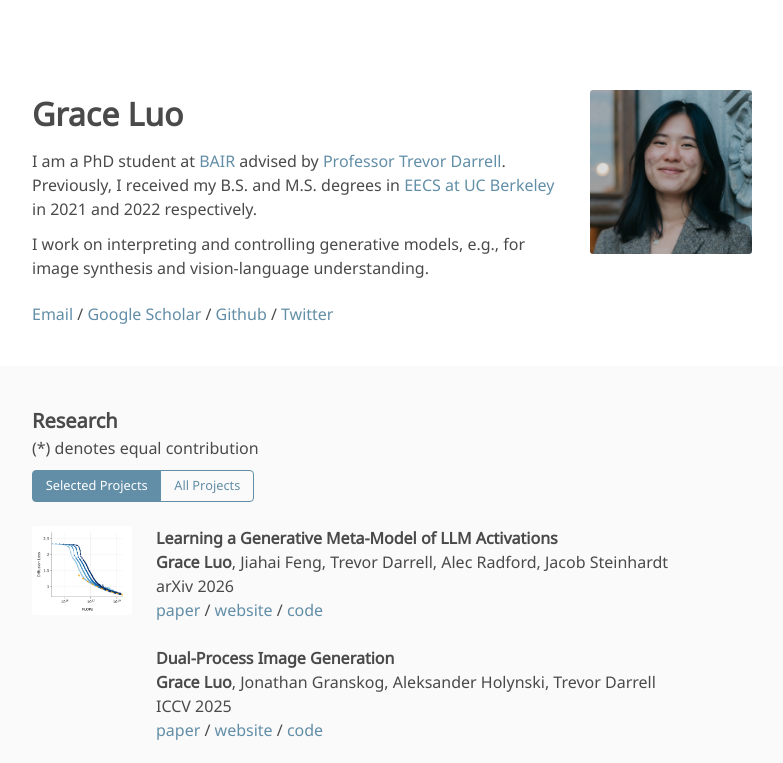
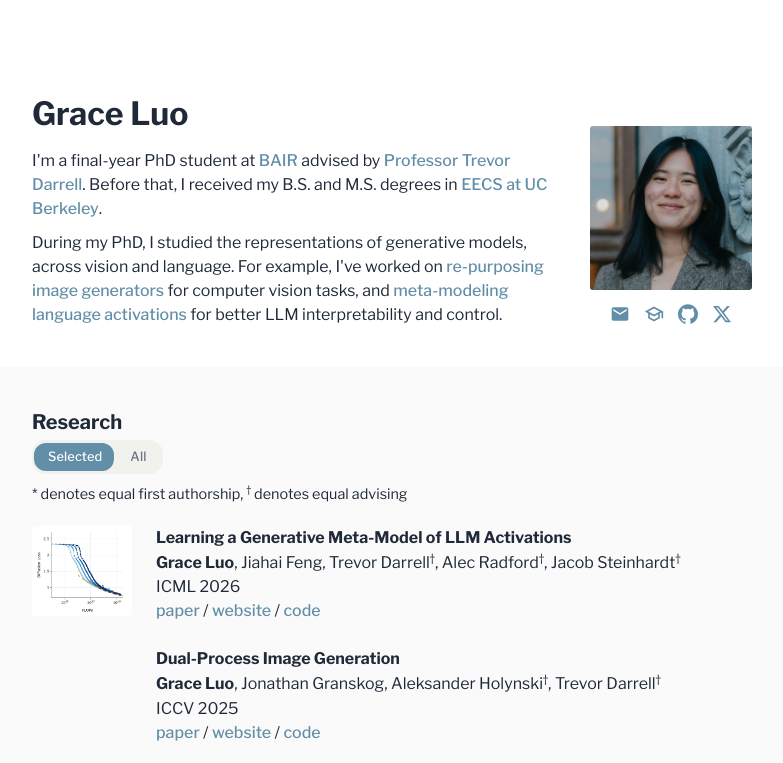
Before and after one commit to g-luo/g-luo.github.io, a plain HTML site: page index.html in a window 1280 px wide. Shown: the top 763 px of the page, without its empty margins (248-1031 px from the left). Drawn offline with nearby package versions, Linux system fonts and the light colour scheme; grey boxes are pictures that could not be loaded.

Commit message:
Restyle website

```diff
--- a/css/styles.css
+++ b/css/styles.css
@@ -1,5 +1,10 @@
 body {
-  font-family: 'Noto Sans', sans-serif !important;
+  font-family: "Libre Franklin", system-ui, -apple-system, BlinkMacSystemFont, "Segoe UI", Roboto, sans-serif !important;
+  color: #1f2937;
+}
+
+sup {
+  font-size: 0.7em;
 }
 
 a {
@@ -26,8 +31,58 @@ img,video {
   display: block;
 }
 
+@media (max-width: 768px) {
+  img, video {
+    margin-left: auto;
+    margin-right: auto;
+  }
+
+  .project-item .column.is-2 {
+    text-align: center;
+  }
+
+  .project-item .image {
+    display: inline-block;
+    max-width: 200px;
+    width: 100%;
+  }
+
+  .profile-links {
+    justify-content: center;
+  }
+}
+
 .app-container {
   max-width: min(80%, 720px);
+}
+
+.profile-links {
+  display: flex;
+  justify-content: center;
+  gap: 14px;
+  margin-top: 14px;
+}
+
+.profile-links a {
+  display: inline-flex;
+  align-items: center;
+  justify-content: center;
+  color: #628ea7 !important;
+  transition:
+    transform 0.25s cubic-bezier(0.68, -0.4, 0.265, 1.4),
+    color 0.2s ease;
+}
+
+.profile-links a:hover {
+  color: #f8b364 !important;
+  transform: translateY(-2px) rotate(-6deg);
+}
+
+.profile-links svg {
+  width: 20px;
+  height: 20px;
+  display: block;
+  fill: currentColor;
 }
 
 .spacer {
@@ -41,53 +96,102 @@ img,video {
 .project-links {
 }
 
-.project-filter .button {
-  font-family: 'Noto Sans', sans-serif !important;
-  font-size: 0.8rem;
-  border-radius: 4px;
-  border-color: #628ea7;
+.project-toggle {
+  position: relative;
+  display: inline-flex;
+  align-items: center;
+  padding: 2px;
+  margin: 0.2em 0 0.5em;
+  background-color: #f1f1ee;
+  border-radius: 14px;
+  font-family: "Libre Franklin", system-ui, -apple-system, BlinkMacSystemFont, "Segoe UI", Roboto, sans-serif;
 }
 
-.project-filter .button:focus,
-.project-filter .button:active,
-.project-filter .button.is-info:focus,
-.project-filter .button.is-info.is-focused,
-.project-filter .button.is-selected:focus,
-.project-filter .button.is-selected:active,
-.project-filter .button:focus:not(:active),
-.project-filter .button.is-info:focus:not(:active) {
-  outline: none !important;
-  box-shadow: none !important;
+.project-toggle-thumb {
+  position: absolute;
+  top: 3px;
+  bottom: 3px;
+  left: 0;
+  background-color: #628ea7;
+  border-radius: 12px;
+  transform: translateX(0);
+  transition: transform 0.25s ease, width 0.25s ease;
+  pointer-events: none;
+  z-index: 0;
 }
 
-.project-filter .button.is-selected,
-.project-filter .button.is-info {
-  background-color: #628ea7;
-  border-color: #628ea7;
-  color: #fff;
+.project-toggle-option {
+  position: relative;
+  z-index: 1;
+  appearance: none;
+  border: none;
+  background: transparent;
+  font: inherit;
+  font-size: 0.8rem;
+  font-weight: 500;
+  letter-spacing: 0.01em;
+  padding: 5px 14px;
+  border-radius: 12px;
+  color: #6b7280;
+  cursor: pointer;
+  transition: color 0.2s ease;
 }
 
-.project-filter .button.is-selected:hover,
-.project-filter .button.is-info:hover {
-  background-color: #547a94;
-  border-color: #547a94;
-  color: #fff;
+.project-toggle-option:focus {
+  outline: none;
 }
 
-.project-filter .button:not(.is-selected):not(.is-info) {
-  background-color: transparent;
-  color: #628ea7;
+.project-toggle-option:hover:not(.is-active) {
+  color: #1f2937;
 }
 
-.project-filter .button:not(.is-selected):not(.is-info):hover {
-  background-color: rgba(98, 142, 167, 0.1);
-  color: #628ea7;
+.project-toggle-option.is-active {
+  color: #fff;
 }
 
 .project-item[style*="display: none"] {
   margin: 0;
   padding: 0;
   overflow: hidden;
+}
+
+.project-item .image {
+  position: relative;
+  overflow: hidden;
+  border-radius: 3px;
+  box-shadow: 0 0 0 1px rgba(98, 142, 167, 0);
+  transition: box-shadow 0.3s ease;
+}
+
+.project-item .image::after {
+  content: "";
+  position: absolute;
+  top: 0;
+  left: -75%;
+  width: 50%;
+  height: 100%;
+  background: linear-gradient(
+    120deg,
+    rgba(255, 255, 255, 0) 0%,
+    rgba(255, 255, 255, 0.45) 50%,
+    rgba(255, 255, 255, 0) 100%
+  );
+  transform: skewX(-20deg);
+  pointer-events: none;
+  transition: none;
+}
+
+.project-item:hover .image {
+  box-shadow: 0 0 0 2px rgba(98, 142, 167, 0.55);
+}
+
+.project-item:hover .image::after {
+  left: 125%;
+  transition: left 0.7s ease;
+}
+
+html {
+  scroll-behavior: smooth;
 }
 
 #research {
--- a/index.html
+++ b/index.html
@@ -18,8 +18,10 @@
   <link rel="shortcut icon" href="assets/icon.png" type="image/x-icon">
   <!-- Bulma Version 0.8.x-->
   <link rel="stylesheet" href="./css/bulma.css">
+  <link rel="preconnect" href="https://fonts.googleapis.com">
+  <link rel="preconnect" href="https://fonts.gstatic.com" crossorigin>
+  <link rel="stylesheet" href="https://fonts.googleapis.com/css2?family=Libre+Franklin:ital,wght@0,100..900;1,100..900&display=swap">
   <link rel="stylesheet" href="./css/styles.css">
-  <link rel="stylesheet" href="https://fonts.googleapis.com/css2?family=Noto+Sans&display=swap">
 </head>
 <body>
 
@@ -31,23 +33,31 @@
         <div class="is-size-3"><b>Grace Luo</b></div>
         <div class="spacer"></div>
         <div class="description">
-          I am a PhD student at <a href="https://bair.berkeley.edu" target="_blank">BAIR</a> advised by <a href="https://darrellgroup.github.io" target="_blank">Professor Trevor Darrell</a>. Previously, I received my B.S. and M.S. degrees in <a href="https://eecs.berkeley.edu" target="_blank">EECS at UC Berkeley</a> in 2021 and 2022 respectively.
-          <div class="spacer"></div>
-          I work on interpreting and controlling generative models, e.g., for image synthesis and vision-language understanding.
-          <div class="spacer"></div>
+          I'm a final-year PhD student at <a href="https://bair.berkeley.edu" target="_blank">BAIR</a> advised by <a href="https://darrellgroup.github.io" target="_blank">Professor Trevor Darrell</a>. Before that, I received my B.S. and M.S. degrees in <a href="https://eecs.berkeley.edu" target="_blank">EECS at UC Berkeley</a>.
         </div>
         <div>
-          <a href="mailto:graceluo@berkeley.edu" target="_blank">Email</a> /
-          <a href="https://scholar.google.com/citations?user=j88h_roAAAAJ&hl=en&oi=ao" target="_blank">Google Scholar</a> /
-          <a href="https://github.com/g-luo" target="_blank">Github</a> /
-          <a href="https://x.com/graceluo_" target="_blank">Twitter</a>
+          During my PhD, I studied the representations of generative models, across vision and language. For example, I've worked on <a href="https://diffusion-hyperfeatures.github.io" target="_blank">re-purposing image generators</a> for computer vision tasks, and <a href="https://generative-latent-prior.github.io" target="_blank">meta-modeling language activations</a> for better LLM interpretability and control.
         </div>
       </div>
-      <div class="column is-one-quarter">
+      <div class="column is-one-quarter" style="padding-top: 3rem;">
         <figure class="image hover-image">
           <img src="./assets/profile.jpeg">
           <img src="./assets/icon.png">
         </figure>
+        <div class="profile-links">
+          <a href="mailto:graceluo@berkeley.edu" target="_blank" aria-label="Email">
+            <svg viewBox="0 0 24 24" fill="currentColor" aria-hidden="true"><path d="M20 4H4c-1.1 0-2 .9-2 2v12c0 1.1.9 2 2 2h16c1.1 0 2-.9 2-2V6c0-1.1-.9-2-2-2zm0 4l-8 5-8-5V6l8 5 8-5v2z"/></svg>
+          </a>
+          <a href="https://scholar.google.com/citations?user=j88h_roAAAAJ&hl=en&oi=ao" target="_blank" aria-label="Google Scholar">
+            <svg viewBox="0 0 24 24" fill="currentColor" aria-hidden="true"><path d="M12 3L1 9l4 2.18v6L12 21l7-3.82v-6l2-1.09V17h2V9L12 3zM5.18 9 12 5.28 18.82 9 12 12.72 5.18 9zM17 15.99l-5 2.73-5-2.73v-3.72L12 15l5-2.73v3.72z"/></svg>
+          </a>
+          <a href="https://github.com/g-luo" target="_blank" aria-label="GitHub">
+            <svg viewBox="0 0 24 24" fill="currentColor" aria-hidden="true"><path d="M12 .297c-6.63 0-12 5.373-12 12 0 5.303 3.438 9.8 8.205 11.385.6.113.82-.258.82-.577 0-.285-.01-1.04-.015-2.04-3.338.724-4.042-1.61-4.042-1.61C4.422 18.07 3.633 17.7 3.633 17.7c-1.087-.744.084-.729.084-.729 1.205.084 1.838 1.236 1.838 1.236 1.07 1.835 2.809 1.305 3.495.998.108-.776.417-1.305.76-1.605-2.665-.3-5.466-1.332-5.466-5.93 0-1.31.465-2.38 1.235-3.22-.135-.303-.54-1.523.105-3.176 0 0 1.005-.322 3.3 1.23.96-.267 1.98-.4 3-.405 1.02.005 2.04.138 3 .405 2.28-1.552 3.285-1.23 3.285-1.23.645 1.653.24 2.873.12 3.176.765.84 1.23 1.91 1.23 3.22 0 4.61-2.805 5.625-5.475 5.92.42.36.81 1.096.81 2.22 0 1.606-.015 2.896-.015 3.286 0 .315.21.69.825.57C20.565 22.092 24 17.592 24 12.297c0-6.627-5.373-12-12-12"/></svg>
+          </a>
+          <a href="https://x.com/graceluo_" target="_blank" aria-label="X / Twitter">
+            <svg viewBox="0 0 24 24" fill="currentColor" aria-hidden="true"><path d="M18.244 2.25h3.308l-7.227 8.26 8.502 11.24H16.17l-5.214-6.817L4.99 21.75H1.68l7.73-8.835L1.254 2.25H8.08l4.713 6.231zm-1.161 17.52h1.833L7.084 4.126H5.117z"/></svg>
+          </a>
+        </div>
       </div>
     </div>
   </div>
@@ -58,15 +68,17 @@
 <section class="section" id="research">
   <div class="app-container container is-max-desktop">
     <div class="is-size-5"><b>Research</b></div>
-    <div class="description">
-      (*) denotes equal contribution
+    <div class="project-toggle" role="tablist" aria-label="Project filter">
+      <span class="project-toggle-thumb" aria-hidden="true"></span>
+      <button type="button" class="project-toggle-option is-active" data-filter="selected" role="tab" aria-selected="true">Selected</button>
+      <button type="button" class="project-toggle-option" data-filter="all" role="tab" aria-selected="false">All</button>
     </div>
-    <div class="project-filter buttons has-addons" style="margin-bottom: 1rem;">
-      <button type="button" class="button is-small is-info is-selected" data-filter="selected">Selected Projects</button>
-      <button type="button" class="button is-small" data-filter="all">All Projects</button>
+    <div class="description" style="font-size: 0.9em;">
+      * denotes equal first authorship, <sup>†</sup> denotes equal advising
     </div>
+    <div class="spacer"></div>
     <!-- GLP -->
-    <div class="columns project-item" data-tags="selected">
+    <div class="columns project-item" id="generative-latent-prior" data-tags="selected">
       <div class="column is-2">
         <figure class="image">
           <img src="assets/projects/teasers/glp.png"></img>
@@ -74,9 +86,9 @@
       </div>
       <div class="column">
         <div class="is-size-6"><b>Learning a Generative Meta-Model of LLM Activations</b></div>
-        <b>Grace Luo</b>, Jiahai Feng, Trevor Darrell, Alec Radford, Jacob Steinhardt
+        <b>Grace Luo</b>, Jiahai Feng, Trevor Darrell<sup>†</sup>, Alec Radford<sup>†</sup>, Jacob Steinhardt<sup>†</sup>
         <br/>
-        arXiv 2026
+        ICML 2026
         <div class="project-links">
           <a href="https://arxiv.org/abs/2602.06964" target="_blank">
           paper
@@ -132,7 +144,7 @@
       </div>
       <div class="column">
         <div class="is-size-6"><b>Dual-Process Image Generation</b></div>
-        <b>Grace Luo</b>, Jonathan Granskog, Aleksander Holynski, Trevor Darrell
+        <b>Grace Luo</b>, Jonathan Granskog, Aleksander Holynski<sup>†</sup>, Trevor Darrell<sup>†</sup>
         <br/>
         ICCV 2025
         <div class="project-links">
@@ -210,7 +222,7 @@
     </div>
     <!-- Readout Guidance -->
     <!-- Diffusion Hyperfeatures -->
-    <div class="columns project-item" data-tags="selected">
+    <div class="columns project-item" id="diffusion-hyperfeatures" data-tags="selected">
       <div class="column is-2">
         <figure class="image">
           <img src="assets/projects/teasers/dhf.png"></img>
@@ -218,7 +230,8 @@
       </div>
       <div class="column">
         <div class="is-size-6"><b>Diffusion Hyperfeatures: Searching Through Time and Space for Semantic Correspondence</b></div>
-        <b>Grace Luo</b>, Lisa Dunlap, Dong Huk Park, Aleksander Holynski, Trevor Darrell
+        <b>Grace Luo</b>, Lisa Dunlap, Dong Huk Park<sup>†</sup>, Aleksander Holynski<sup>†</sup>, Trevor Darrell<sup>†</sup>
+
         <br/>
         NeurIPS 2023
         <div class="project-links">
@@ -362,11 +375,11 @@
         <span class="has-text-grey-light">(Summer '23 - Spring '24)</span>
       </li>
       <li>
-        <a href="https://www.descript.com/lyrebird" target="_blank">Lyrebird / Descript</a>: Research Intern
+        <a href="https://www.descript.com/lyrebird" target="_blank">Descript - Lyrebird Team</a>: Research Intern
         <span class="has-text-grey-light">(Summer '22)</span>
       </li>
       <li>
-        <a href="https://cloud.google.com/vertex-ai?hl=en" target="_blank">Google Cloud</a>:
+        <a href="https://cloud.google.com/vertex-ai?hl=en" target="_blank">Google Cloud - Vertex AI Team</a>:
         Software Engineering Intern
         <span class="has-text-grey-light">(Summer '21)</span>
       </li>
@@ -374,16 +387,6 @@
     <br>
     <div class="is-size-5"><b>Other Experience</b></div>
     <ul>
-      <li>
-        Open Source Investigations Contributor <span class="has-text-grey-light">(Fall '21 - Spring '22)</span>
-        <br>
-        <div class="fun-fact-container">
-          <span class="fun-fact-arrow">&#10551;</span>
-          <div class="fun-fact-text is-size-7">
-            I contributed to <a href="https://journalism.berkeley.edu/projects/us-expelled-haitians-fuel-charter-business-to-latin-america" target="_blank">this article on charter flights</a> as part of a seminar with the <a href="https://journalism.berkeley.edu/programs/mj/investigative-reporting" target="_blank">Berkeley Investigative Reporting Program</a>! I was the sole technical member and had a lot of fun building custom data scrapers.
-          </div>
-        </div>
-      </li>
       <li>
         <a href="https://asuc.org/appointed-officials-2020/" target="_blank">
         ASUC Student Government</a>: Chief Technology Officer
@@ -424,16 +427,27 @@
 
 <script>
 (function () {
-  var filterButtons = document.querySelectorAll('.project-filter [data-filter]');
+  var toggle = document.querySelector('.project-toggle');
+  var filterButtons = document.querySelectorAll('.project-toggle-option');
+  var thumb = document.querySelector('.project-toggle-thumb');
   var projectItems = document.querySelectorAll('.project-item');
-  if (!filterButtons.length || !projectItems.length) return;
+  if (!toggle || !filterButtons.length || !projectItems.length) return;
+
+  function updateThumb(activeBtn) {
+    if (!thumb || !activeBtn) return;
+    thumb.style.width = activeBtn.offsetWidth + 'px';
+    thumb.style.transform = 'translateX(' + activeBtn.offsetLeft + 'px)';
+  }
 
   function applyFilter(filter) {
+    var activeBtn = null;
     filterButtons.forEach(function (btn) {
       var isActive = btn.getAttribute('data-filter') === filter;
-      btn.classList.toggle('is-info', isActive);
-      btn.classList.toggle('is-selected', isActive);
+      btn.classList.toggle('is-active', isActive);
+      btn.setAttribute('aria-selected', isActive ? 'true' : 'false');
+      if (isActive) activeBtn = btn;
     });
+    updateThumb(activeBtn);
     projectItems.forEach(function (item) {
       var tags = (item.getAttribute('data-tags') || '').trim();
       var hasSelected = tags.split(/\s+/).indexOf('selected') >= 0;
@@ -452,6 +466,10 @@
   });
 
   applyFilter('selected');
+  window.addEventListener('resize', function () {
+    var active = document.querySelector('.project-toggle-option.is-active');
+    updateThumb(active);
+  });
 })();
 </script>
 
```
